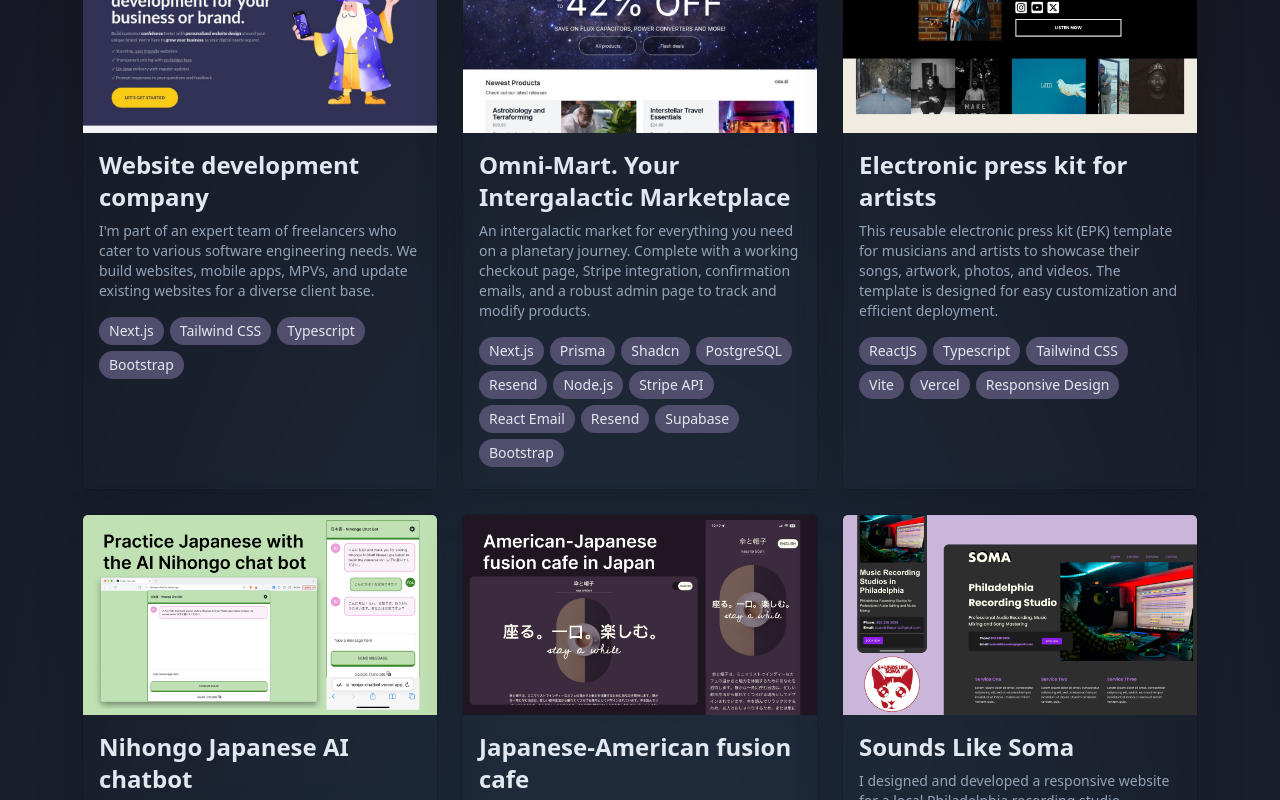
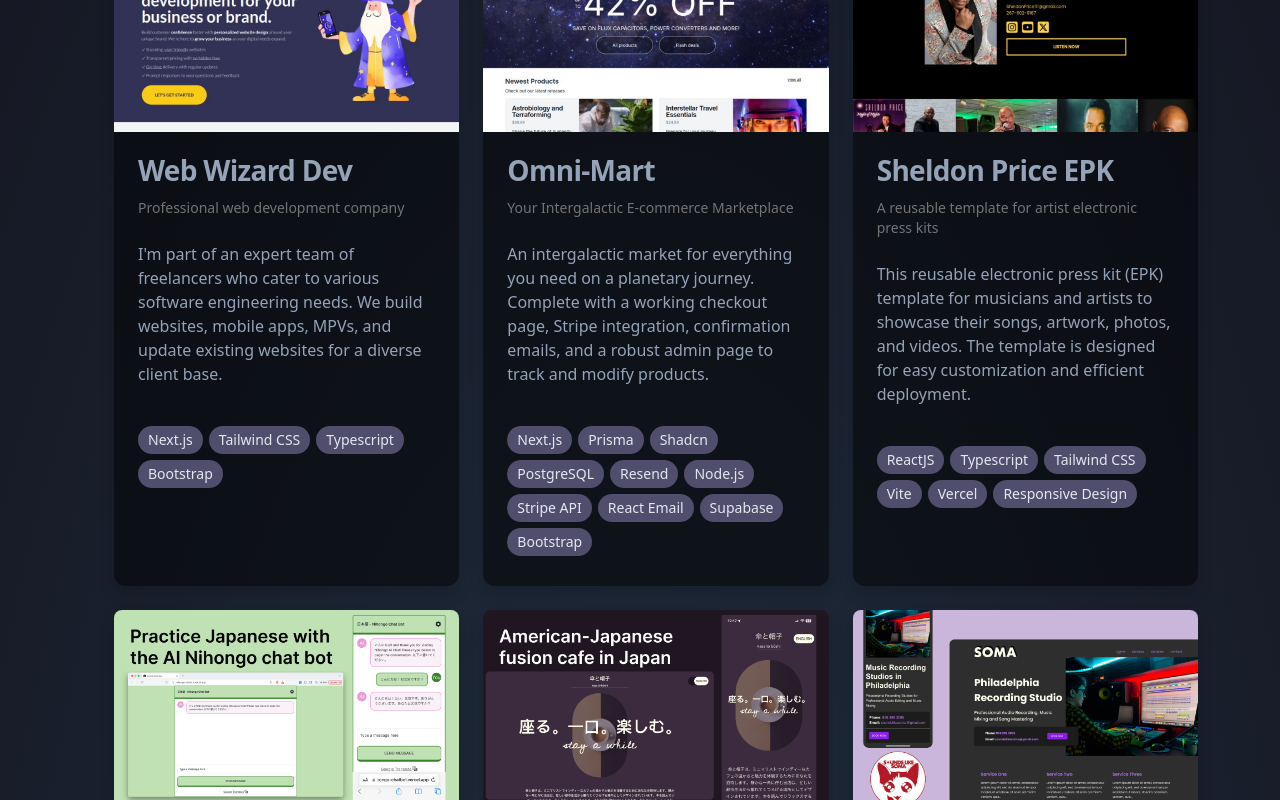
Before and after one commit to zackhanni/zachary.works, a Next.js app: page / in a window 1280 px wide. Shown: the part 2000-2800 px from the top of the page. Built offline with nearby package versions, Linux system fonts and the light colour scheme.

Commit message:
created new ProjectCard. updated card descriptions

```diff
--- a/app/components/Projects.tsx
+++ b/app/components/Projects.tsx
@@ -5,6 +5,14 @@ import Link from "next/link";
 import Image from "next/image";
 import { useInView } from "react-intersection-observer";
 import ToolBubbles from "./ToolBubbles";
+import {
+  Card,
+  CardContent,
+  CardDescription,
+  CardFooter,
+  CardHeader,
+  CardTitle,
+} from "@/components/ui/card";
 
 export default function Projects() {
   return (
@@ -17,57 +25,160 @@ export default function Projects() {
           <h2 className="text-5xl font-bold  text-slate-200 ">Projects</h2>
         </div>
 
-        <ul className="row pl-0  gy-4">
-          {ProjectsData.map((project) => {
-            // eslint-disable-next-line react-hooks/rules-of-hooks
-            const { ref, inView } = useInView({
-              threshold: 0.15,
-              triggerOnce: true,
-            });
+        <ul className="grid grid-cols-1 md:grid-cols-2 xl:grid-cols-3 gap-4">
+          <ProjectCard
+            image="/web-wizard-dev.jpeg"
+            link="https://www.webwizarddev.com/"
+            title="Web Wizard Dev"
+            description="Professional web development company"
+            content="I'm part of an expert team of freelancers who cater to various software engineering needs. We build websites, mobile apps, MPVs, and update existing websites for a diverse client base."
+            footer="Footer text"
+            tools={["Next.js", "Tailwind CSS", "Typescript", "Bootstrap"]}
+          />
 
-            return (
-              <li
-                className={`col-12 col-sm-6 col-lg-4 ${
-                  inView ? "show" : "hide"
-                }`}
-                key={project.title}
-                ref={ref}
-              >
-                <div className="card pl-0 group bg-transparent backdrop-blur rounded-lg shadow-lg min-h-full duration-150">
-                  <div className="overflow-hidden">
-                    <Link href={project.liveWebsite} target="_blank">
-                      <Image
-                        src={project.src}
-                        height={175}
-                        width={350}
-                        alt={project.title}
-                        className="card-img-top object-cover w-full h-[200px] group-hover:scale-105 group-hover:grayscale ease-out duration-300"
-                      />
-                    </Link>
-                  </div>
-                  <div className="card-body py-3 !text-[#94A3B8] text-sm group-hover:!bg-slate-500/10">
-                    <div>
-                      <Link
-                        href={project.liveWebsite}
-                        target="_blank"
-                        className="text-decoration-none"
-                      >
-                        <p className="card-title !text-slate-200 font-bold text-2xl">
-                          {project.title}
-                        </p>
-                      </Link>
+          <ProjectCard
+            image="/omni-mart.png"
+            link="https://omni-mart.vercel.app/"
+            title="Omni-Mart"
+            description="Your Intergalactic E-commerce Marketplace"
+            content="An intergalactic market for everything you need on a planetary journey. Complete with a working checkout page, Stripe integration, confirmation emails, and a robust admin page to track and modify products."
+            footer="Footer text"
+            tools={[
+              "Next.js",
+              "Prisma",
+              "Shadcn",
+              "PostgreSQL",
+              "Resend",
+              "Node.js",
+              "Stripe API",
+              "React Email",
+              "Supabase",
+              "Bootstrap",
+            ]}
+          />
 
-                      <p className="card-text">{project.description}</p>
+          <ProjectCard
+            image="/book-sheldon-price.png"
+            link="https://www.booksheldonprice.com/"
+            title="Sheldon Price EPK"
+            description="A reusable template for artist electronic press kits"
+            content="This reusable electronic press kit (EPK) template for musicians and artists to showcase their songs, artwork, photos, and videos. The template is designed for easy customization and efficient deployment."
+            footer=""
+            tools={[
+              "ReactJS",
+              "Typescript",
+              "Tailwind CSS",
+              "Vite",
+              "Vercel",
+              "Responsive Design",
+            ]}
+          />
 
-                      <ToolBubbles tools={project.tools} />
-                    </div>
-                  </div>
-                </div>
-              </li>
-            );
-          })}
+          <ProjectCard
+            image="/nihongo-ai.png"
+            link="https://nihongo-chatbot.vercel.app/"
+            title="Nihongo"
+            description="AI powered Japanese practice chatbot"
+            content="I developed a Japanese language practice chatbot to enhance users' speaking and writing skills in Japanese. The chatbot leverages OpenAI APIs for natural language processing, built with a modern tech stack including Next.js for server-side rendering and Tailwind CSS for responsive design."
+            footer=""
+            tools={["OpenAI API", "Next.js", "Tailwind CSS", "Typescript"]}
+          />
+
+          <ProjectCard
+            image="/kasatoboushi.png"
+            link="https://kasatoboushi.vercel.app/"
+            title="Kasa と boushi"
+            description="Japanese-American fusion cafe"
+            content="I developed a responsive website for a minimalist American-Japanese fusion cafe based in Japan, enhancing it's online presence and user engagement. Integrated a dynamic language switching feature between Japanese and English to cater to a broader audience."
+            footer=""
+            tools={[
+              "Next.js",
+              "Typescript",
+              "Tailwind CSS",
+              "Bootstrap",
+              "Vercel",
+              "Responsive Design",
+            ]}
+          />
+
+          <ProjectCard
+            image="/soma-website.png"
+            link="https://www.soundslikesoma.com/"
+            title="Sounds Like Soma"
+            description="Philadelphia recording studio"
+            content="I designed and developed a responsive website for a local Philadelphia recording studio, significantly enhancing online presence and sales. I utilized Ruby and Jekyll for site generation, Bootstrap for responsive design, Netlify for deployment and SEO best practices to boost search rankings and drive substantial increases in sales."
+            footer=""
+            tools={["Ruby", "Jekyll", "Bootstrap", "Netlify", "SEO"]}
+          />
+
+          {/* <ProjectCard
+            image="/mood-board.png"
+            link="https://mood-board-next.vercel.app/"
+            title="Mood Board"
+            description=""
+            content="A fully functional mental health-focused application designed to educate users on their emotional well-being, and track changes in mood. Oauth integration for secure user log-ins, and MongoDB for backend database"
+            footer=""
+            tools={[
+              "React",
+              "Next.js",
+              "MongoDB",
+              "Tailwind CSS",
+              "Typescript",
+              "Vercel",
+              "RESTful APIs",
+              "Git",
+            ]}
+          /> */}
         </ul>
       </div>
     </section>
   );
 }
+
+const ProjectCard = ({
+  image,
+  link,
+  title,
+  description,
+  content,
+  footer,
+  tools,
+}: {
+  image: string;
+  link: string;
+  title: string;
+  description: string;
+  content: string;
+  footer: string;
+  tools: string[];
+}) => {
+  return (
+    <Card className="border-0 text-[#94A3B8] bg-black/50 hover:bg-black/40 group">
+      <div className="overflow-hidden rounded-t-lg">
+        <Link href={link} target="_blank">
+          <Image
+            src={image}
+            height={175}
+            width={350}
+            alt={title}
+            className="card-img-top object-cover w-full h-[200px] group-hover:scale-105 ease-out duration-300"
+          />
+        </Link>
+      </div>
+      <div>
+        <CardHeader>
+          <CardTitle>{title}</CardTitle>
+          <CardDescription>{description}</CardDescription>
+        </CardHeader>
+
+        <CardContent>
+          <p>{content}</p>
+        </CardContent>
+        <CardFooter className="mt-auto">
+          {/* <p>{footer}</p> */}
+          <ToolBubbles tools={tools} />
+        </CardFooter>
+      </div>
+    </Card>
+  );
+};
--- a/app/components/ProjectsData.tsx
+++ /dev/null
@@ -1,104 +0,0 @@
-const ProjectsData = [
-  {
-    src: "/web-wizard-dev.jpeg",
-    tools: ["Next.js", "Tailwind CSS", "Typescript", "Bootstrap"],
-    title: "Website development company",
-    description:
-      "I'm part of an expert team of freelancers who cater to various software engineering needs. We build websites, mobile apps, MPVs, and update existing websites for a diverse client base.",
-    liveWebsite: "https://www.webwizarddev.com/",
-    github: "https://github.com/zackhanni/",
-  },
-  {
-    src: "/omni-mart.png",
-    tools: [
-      "Next.js",
-      "Prisma",
-      "Shadcn",
-      "PostgreSQL",
-      "Resend",
-      "Node.js",
-      "Stripe API",
-      "React Email",
-      "Resend",
-      "Supabase",
-      "Bootstrap",
-    ],
-    title: "Omni-Mart. Your Intergalactic Marketplace",
-    description:
-      "An intergalactic market for everything you need on a planetary journey. Complete with a working checkout page, Stripe integration, confirmation emails, and a robust admin page to track and modify products.",
-    liveWebsite: "https://omni-mart.vercel.app/",
-    github: "https://github.com/zackhanni/omni-mart",
-  },
-
-  {
-    src: "/artist-epk.png",
-    tools: [
-      "ReactJS",
-      "Typescript",
-      "Tailwind CSS",
-      "Vite",
-      "Vercel",
-      "Responsive Design",
-    ],
-    title: "Electronic press kit for artists",
-    description:
-      "This reusable electronic press kit (EPK) template for musicians and artists to showcase their songs, artwork, photos, and videos. The template is designed for easy customization and efficient deployment.",
-    liveWebsite: "https://artist-epk.vercel.app/",
-    github: "https://github.com/zackhanni/artist-epk",
-  },
-  {
-    src: "/nihongo-ai.png",
-    tools: ["OpenAI API", "Next.js", "Tailwind CSS", "Typescript"],
-    title: "Nihongo Japanese AI chatbot",
-    description:
-      "I developed a Japanese language practice chatbot to enhance users' speaking and writing skills in Japanese. The chatbot leverages OpenAI APIs for natural language processing, built with a modern tech stack including Next.js for server-side rendering and Tailwind CSS for responsive design.",
-    liveWebsite: "https://nihongo-chatbot.vercel.app/",
-    github: "https://github.com/zackhanni/",
-  },
-  {
-    src: "/kasatoboushi.png",
-    tools: [
-      "Next.js",
-      "Typescript",
-      "Tailwind CSS",
-      "Bootstrap",
-      "Vercel",
-      "Responsive Design",
-    ],
-    title: "Japanese-American fusion cafe",
-    description:
-      "I developed a responsive website for a minimalist American-Japanese fusion cafe based in Japan, enhancing it's online presence and user engagement. Integrated a dynamic language switching feature between Japanese and English to cater to a broader audience.",
-    liveWebsite: "https://kasatoboushi.vercel.app/",
-    github: "https://github.com/zackhanni/artist-epk",
-  },
-  // {
-  //   src: "/mood-board.png",
-  //   tools: [
-  //     "React",
-  //     "Next.js",
-  //     "MongoDB",
-  //     "Tailwind CSS",
-  //     "Typescript",
-  //     "Vercel",
-  //     "RESTful APIs",
-  //     "Git",
-  //   ],
-  //   title: "Mood Board",
-  //   description:
-  //     "A fully functional mental health-focused application designed to educate users on their emotional well-being, and track changes in mood. Oauth integration for secure user log-ins, and MongoDB for backend database",
-  //   liveWebsite: "https://mood-board-next.vercel.app/",
-  //   github: "https://github.com/zackhanni/how-are-you-feeling",
-  // },
-
-  {
-    src: "/soma-website.png",
-    tools: ["Ruby", "Jekyll", "Bootstrap", "Netlify", "SEO"],
-    title: "Sounds Like Soma",
-    description:
-      "I designed and developed a responsive website for a local Philadelphia recording studio, significantly enhancing online presence and sales. I utilized Ruby and Jekyll for site generation, Bootstrap for responsive design, Netlify for deployment and SEO best practices to boost search rankings and drive substantial increases in sales.",
-    liveWebsite: "https://www.soundslikesoma.com/",
-    github: "https://github.com/zackhanni/soundslikesoma",
-  },
-];
-
-export default ProjectsData;
```
Also changed, not shown: public/book-sheldon-price.png (added).
